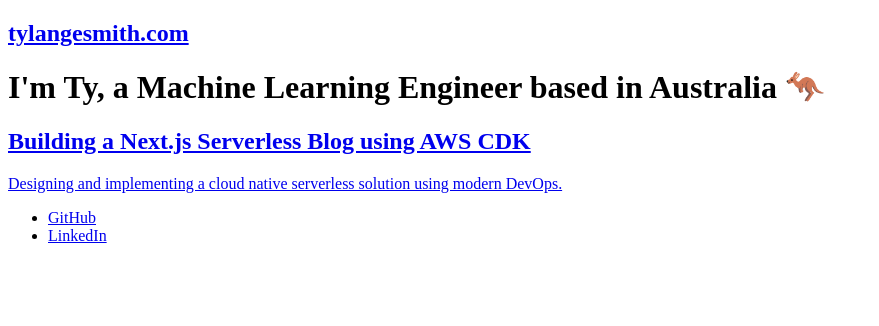
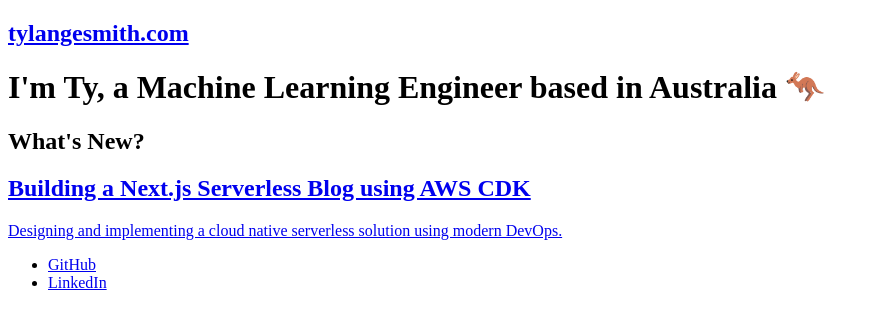
Before and after one commit to tylangesmith-organisation/tylangesmith, a Next.js app: page / in a window 1280 px wide. Shown: the top 326 px of the page, without its empty margins (0-879 px from the left). Built offline with nearby package versions, Linux system fonts and the light colour scheme.

Commit message:
Update home page structure

```diff
--- a/components/pages/index/index.tsx
+++ b/components/pages/index/index.tsx
@@ -11,9 +11,7 @@ const Component = (props: Props): JSX.Element => {
     <StandardLayout>
       <div className="max-w-prose">
         <h1 className="mb-8">{title}</h1>
-      </div>
-
-      <div className="max-w-prose">
+        <h2 className="my-2 font-black">What's New?</h2>
         <BlogList posts={posts.map(post => post.postMetaData)} />
       </div>
     </StandardLayout>
--- a/components/ui/blog/BlogCard.tsx
+++ b/components/ui/blog/BlogCard.tsx
@@ -13,7 +13,7 @@ const Component = (props: Props): JSX.Element => {
   const postUrl = getPostUrl(post.slug)
 
   return (
-    <article className="my-4">
+    <article className="my-3">
       <Link href={postUrl}>
         <a className="no-underline">
           <h2 className="my-2 text-blue-600 text-3xl font-black">{post.title}</h2>
--- a/components/ui/blog/BlogList.tsx
+++ b/components/ui/blog/BlogList.tsx
@@ -10,7 +10,6 @@ const Component = (props: Props): JSX.Element => {
 
   return (
     <>
-      <div className="my-4">
       {
         posts.map(post =>
           (
@@ -18,7 +17,6 @@ const Component = (props: Props): JSX.Element => {
           )
         )
       }
-      </div>
     </>
   )
 }
```
Lines whose indentation alone changed are shown as unchanged.
